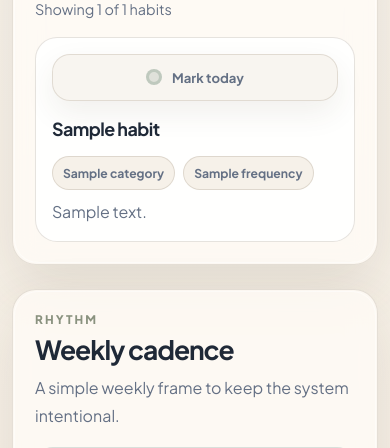
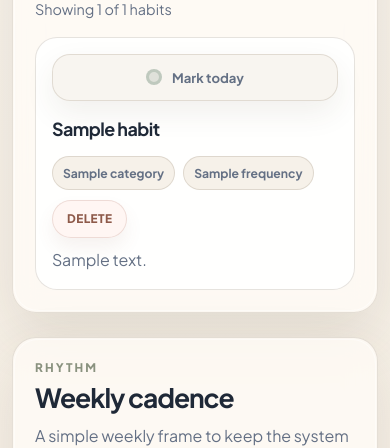
Before and after one commit to xDeew/habit-tracker, a FastAPI app: template backend/app/templates/dashboard.html in a window 390 px wide. Shown: the part 1041-1489 px from the top of the page. Run offline with FastAPI, Linux system fonts and the light colour scheme; the template is opened without the code that fills it: most values are stand-ins (such as "Sample title", 1, 10 or a date in 2020); parts of the project's set-up code (start-up, migrations or seed data) failed here and were passed over; some libraries are stand-ins or nearby versions.

Commit message:
Add-habit-deletion-to-dashboard

```diff
--- a/backend/app/static/css/styles.css
+++ b/backend/app/static/css/styles.css
@@ -1246,6 +1246,14 @@ button {
     gap: 8px;
 }
 
+.habit-row-actions {
+    display: flex;
+    align-items: center;
+    justify-content: flex-end;
+    flex-wrap: wrap;
+    gap: 10px;
+}
+
 .habit-row-tags span {
     padding: 8px 10px;
     border-radius: 999px;
@@ -1255,6 +1263,47 @@ button {
     font-size: 0.76rem;
     font-weight: 700;
     white-space: nowrap;
+}
+
+.habit-delete-button {
+    appearance: none;
+    display: inline-flex;
+    align-items: center;
+    justify-content: center;
+    border: 1px solid rgba(158, 102, 84, 0.18);
+    background: rgba(255, 246, 242, 0.9);
+    color: #8e5a4a;
+    border-radius: 999px;
+    min-height: 38px;
+    padding: 8px 14px;
+    font: inherit;
+    font-size: 0.74rem;
+    font-weight: 800;
+    line-height: 1;
+    letter-spacing: 0.04em;
+    text-transform: uppercase;
+    white-space: nowrap;
+    box-shadow: 0 10px 18px rgba(142, 90, 74, 0.08);
+    cursor: pointer;
+    transition:
+        background 160ms ease,
+        border-color 160ms ease,
+        color 160ms ease,
+        box-shadow 160ms ease,
+        transform 160ms ease;
+}
+
+.habit-delete-button:hover,
+.habit-delete-button:focus-visible {
+    border-color: rgba(158, 102, 84, 0.34);
+    background: rgba(252, 238, 232, 0.98);
+    color: #7f4c3c;
+    box-shadow: 0 14px 24px rgba(142, 90, 74, 0.12);
+    transform: translateY(-1px);
+}
+
+.habit-delete-button:focus-visible {
+    outline: none;
 }
 
 .empty-planner-state {
@@ -1431,6 +1480,10 @@ button {
 @media (max-width: 820px) {
     .habit-row {
         grid-template-columns: 1fr;
+    }
+
+    .habit-row-actions {
+        justify-content: space-between;
     }
 
     .habit-check-button {
@@ -1500,6 +1553,12 @@ button {
         flex-direction: column;
     }
 
+    .habit-row-actions {
+        width: 100%;
+        align-items: flex-start;
+        justify-content: flex-start;
+    }
+
     .toggle-button {
         min-width: 0;
     }
--- a/backend/app/templates/base.html
+++ b/backend/app/templates/base.html
@@ -12,7 +12,7 @@
     rel="stylesheet"
   />
   <script src="https://unpkg.com/htmx.org@1.9.12"></script>
-  <link rel="stylesheet" href="/static/css/styles.css?v=20260318-2" />
+  <link rel="stylesheet" href="/static/css/styles.css?v=20260318-3" />
 </head>
 <body>
   <main class="app-shell">
--- a/backend/app/templates/partials/habits_list.html
+++ b/backend/app/templates/partials/habits_list.html
@@ -32,12 +32,27 @@
               <h3>{{ habit.title }}</h3>
             </div>
 
+            <div class="habit-row-actions">
               <div class="habit-row-tags">
                 <span>{{ habit.category or "General" }}</span>
                 <span>{{ habit.frequency }}</span>
                 {% if is_completed_today %}
                   <span>Done today</span>
                 {% endif %}
+              </div>
+
+              <button
+                type="button"
+                class="habit-delete-button"
+                aria-label="Delete habit {{ habit.title }}"
+                hx-post="/habits/web/habits/{{ habit.id }}/delete"
+                hx-target="#habits-list-container"
+                hx-swap="innerHTML"
+                hx-include="#habit-collection-state"
+                hx-confirm="Delete this habit? This cannot be undone."
+              >
+                Delete
+              </button>
             </div>
           </div>
 
```
Also changed, not shown: backend/app/routers/habits.py (+56 -9 lines). Lines whose indentation alone changed are shown as unchanged.
